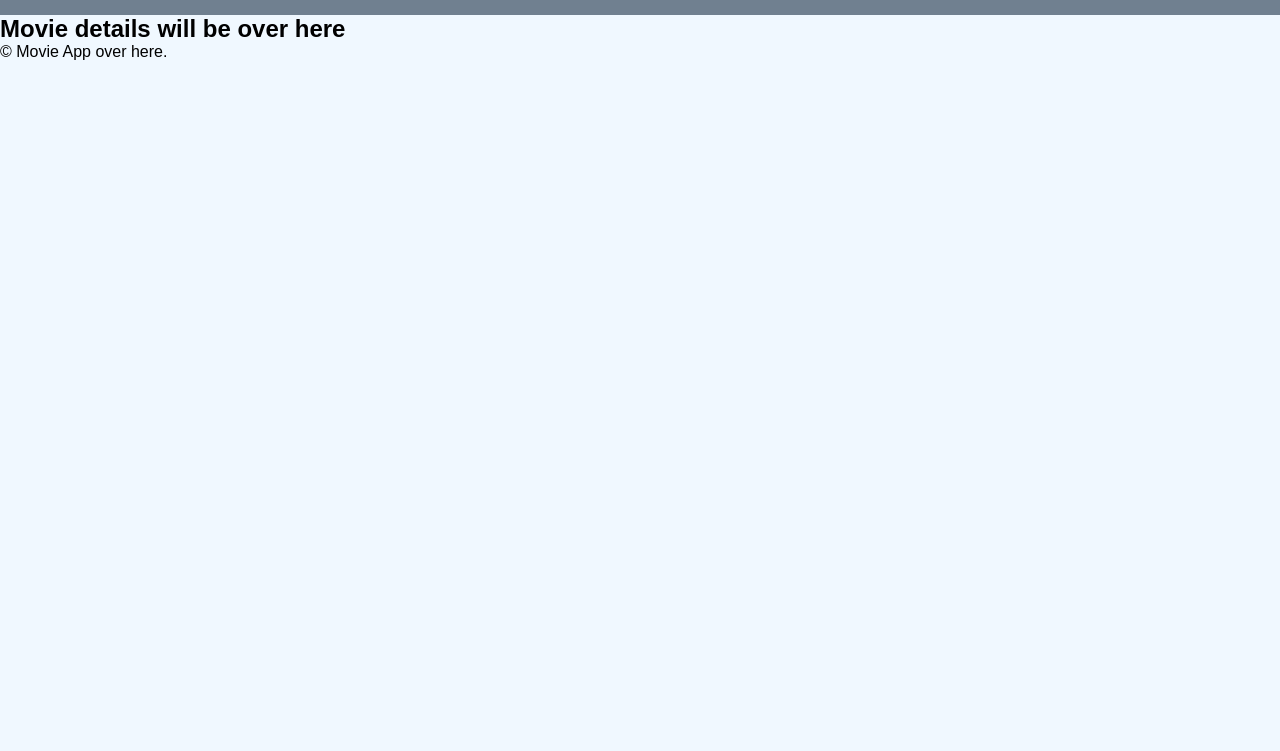
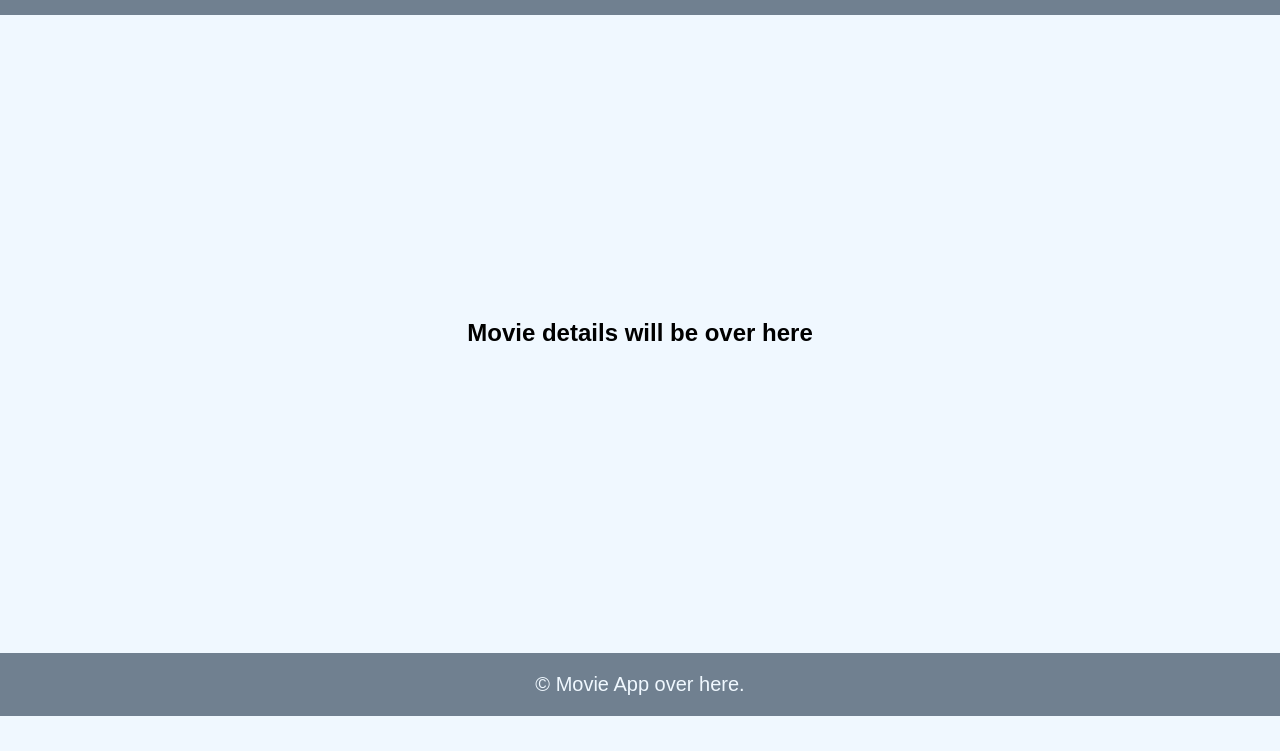
Before and after one commit to JustAYoungDeveloper/Movie-App, a plain HTML site: page index.html in a window 1280 px wide. Shown: the part 49-800 px from the top of the page. Drawn offline with Linux system fonts and the light colour scheme.

Commit message:
Added some properties to main section, footer and added script.js in style.css, index.html respectively.

```diff
--- a/index.html
+++ b/index.html
@@ -36,5 +36,7 @@
        <footer>
         <p>&copy; Movie App over here.</p>
        </footer>
+
+       <script src="script.js"></script>
 </body>
 </html>
--- a/style.css
+++ b/style.css
@@ -45,3 +45,25 @@ nav{
     background-color: silver;
     color: white;
 }
+
+main{
+    max-width:  1200px;
+    margin: 0 auto;
+    margin-block: 38px;
+}
+
+main section{
+    display: flex;
+    justify-content: center;
+    align-items: center;
+    min-height: 70vh;
+}
+
+footer{
+    text-align: center;
+    background-color: slategray;
+    color: aliceblue;
+    margin-top: 40px;
+    padding-block: 20px;
+    font-size: 20px;
+}
```
